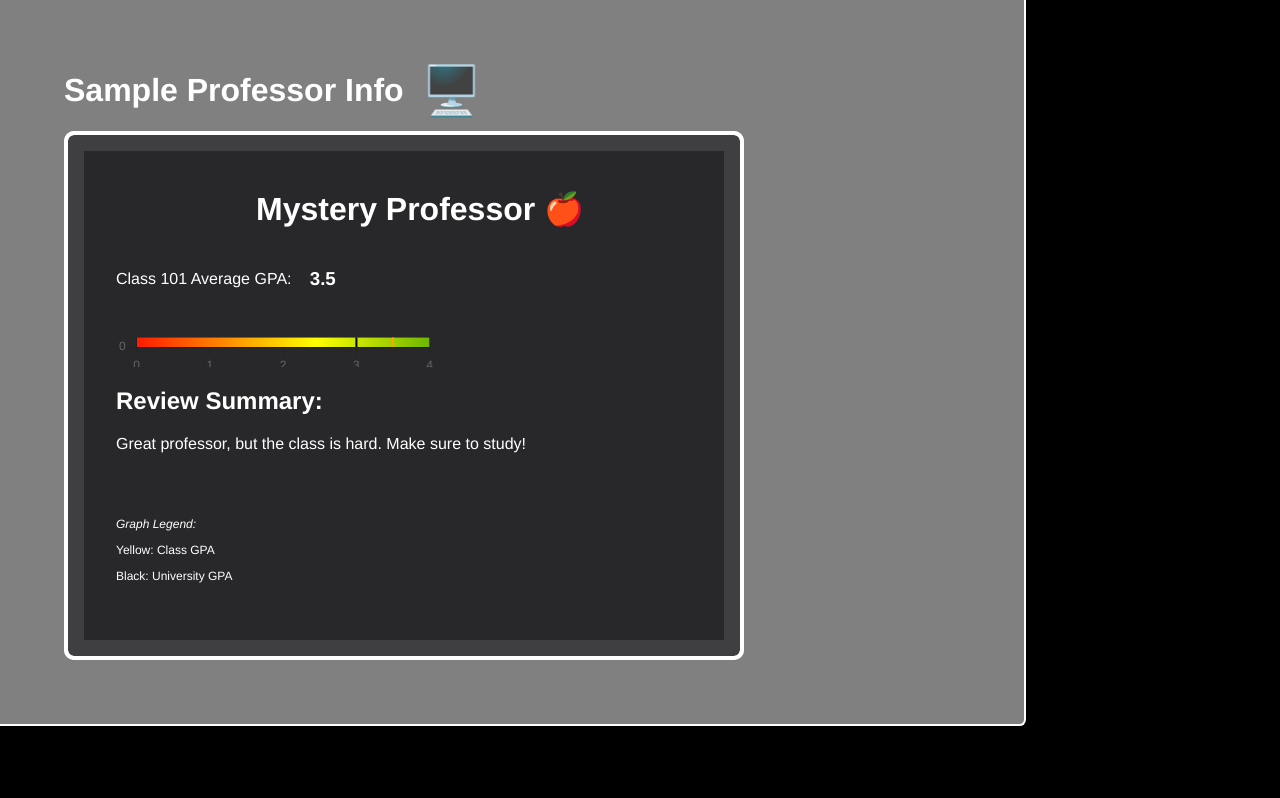
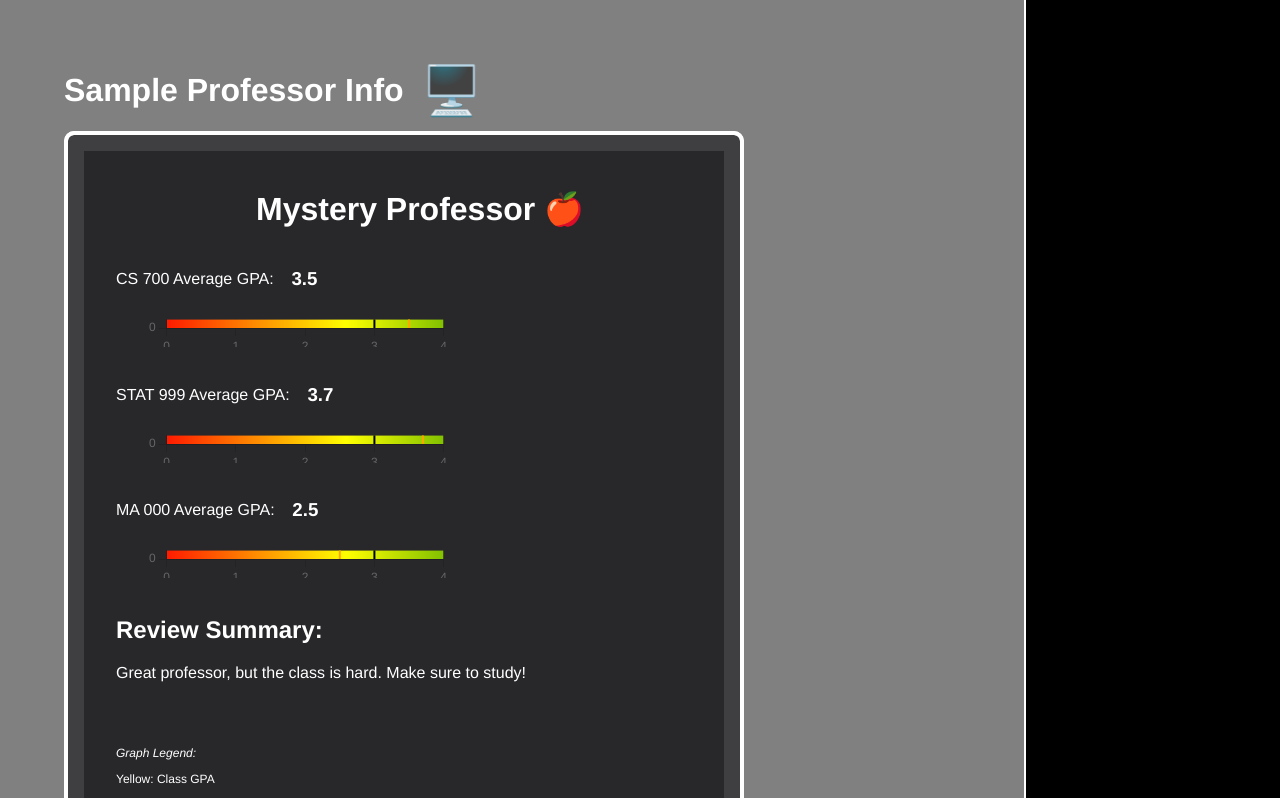
Before and after one commit to Ehimmell/launchPad2024-5Project, an Angular app in the folder site/website-make-angular/: page / in a window 1280 px wide. Shown: the part 1720-2518 px from the top of the page. Built offline with nearby package versions, Linux system fonts and the light colour scheme.

Commit message:
add gpas for multiple classes

```diff
--- a/site/website-make-angular/src/app/app.component.html
+++ b/site/website-make-angular/src/app/app.component.html
@@ -175,7 +175,8 @@
     <div class = "monitor-1">🖥️</div>
   </div>
   <app-professor-card
-    [GPA] = "3.5"
+    [GPAs] = "[3.5, 3.7, 2.5]"
+    [classes] = "['CS 700', 'STAT 999', 'MA 000']"
     [summary] = "'Great professor, but the class is hard.  Make sure to study!'"
   ></app-professor-card>
 </div>
--- a/site/website-make-angular/src/app/professor-card/professor-card.component.css
+++ b/site/website-make-angular/src/app/professor-card/professor-card.component.css
@@ -26,8 +26,15 @@
 }
 
 .gpa-container-1 {
-  display: flex;
+}
+
+.gpa-numerical-container-1 {
+  display:flex;
   align-items:center;
+}
+
+.gpa-numerical-container-1 > * {
+  margin-right:3%;
 }
 
 .gpa-container-1 > * {
--- a/site/website-make-angular/src/app/professor-card/professor-card.component.html
+++ b/site/website-make-angular/src/app/professor-card/professor-card.component.html
@@ -1,16 +1,21 @@
-<div class = "professor-card-container-1">
-  <h1 class = "name">{{name}}  🍎</h1>
-  <div class = "gpa-container-1">
-    <p>Class 101 Average GPA:</p>
-    <h3>{{GPA}}</h3>
+<div class="professor-card-container-1">
+  <h1 class="name">{{name}}  🍎</h1>
+  <div *ngIf="classesEqualGPAs">
+    <div *ngFor="let profClass of classes; let i = index" class="gpa-container-1">
+      <div class="gpa-numerical-container-1">
+        <p>{{profClass}} Average GPA:</p>
+        <h3>{{GPAs[i]}}</h3>
+      </div>
+      <app-sliding-chart
+        [uniAvg]="3"
+        [classAvg]="GPAs[i]">
+      </app-sliding-chart>
+    </div>
   </div>
-      <app-sliding-chart
-      [uniAvg] = "3"
-      [classAvg] = "3.5">
-    </app-sliding-chart>
+  <p *ngIf="!classesEqualGPAs">Error loading GPAs per class!</p>
   <h2>Review Summary:</h2>
   <p>{{summary}}</p>
-  <div class = "legend-container-1">
+  <div class="legend-container-1">
     <p><em>Graph Legend:</em></p>
     <p>Yellow: Class GPA</p>
     <p>Black: University GPA</p>
--- a/site/website-make-angular/src/app/professor-card/professor-card.component.ts
+++ b/site/website-make-angular/src/app/professor-card/professor-card.component.ts
@@ -1,4 +1,4 @@
-import { Component, Input } from '@angular/core';
+import {Component, Input, SimpleChanges} from '@angular/core';
 import { CommonModule } from '@angular/common';
 import {SlidingChartComponent} from "../sliding-chart/sliding-chart.component";
 
@@ -10,7 +10,15 @@ import {SlidingChartComponent} from "../sliding-chart/sliding-chart.component";
   styleUrl: './professor-card.component.css'
 })
 export class ProfessorCardComponent {
-  @Input() GPA: number = 0;
+  @Input() classes: string[] = ['Mystery Class 1'];
+  @Input() GPAs: number[] = [0];
   @Input() summary: string = 'No summary- yet!';
   @Input() name: string = 'Mystery Professor';
+  classesEqualGPAs: boolean = true;
+
+  ngOnChanges(changes: SimpleChanges) {
+    if (changes['classes'] || changes['GPAs']) {
+      this.classesEqualGPAs = this.classes.length === this.GPAs.length;
+    }
+  }
 }
```
